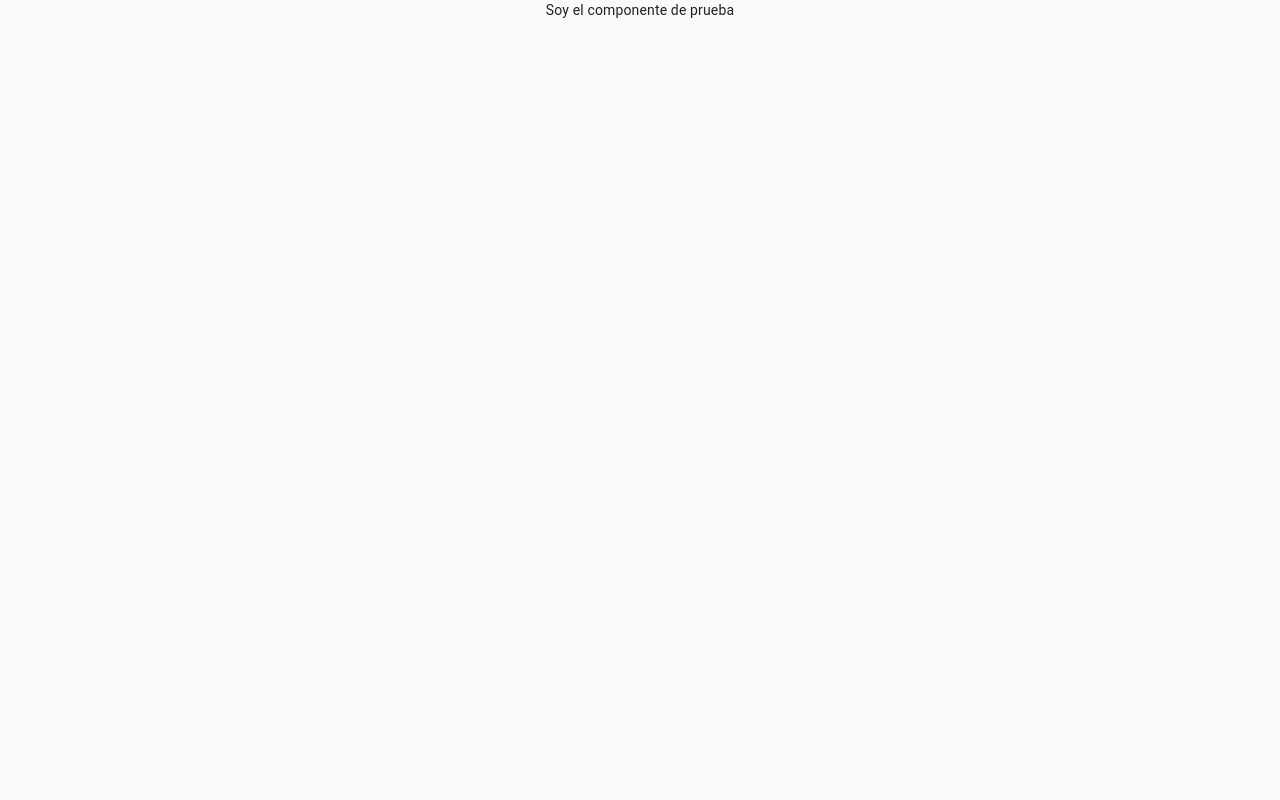
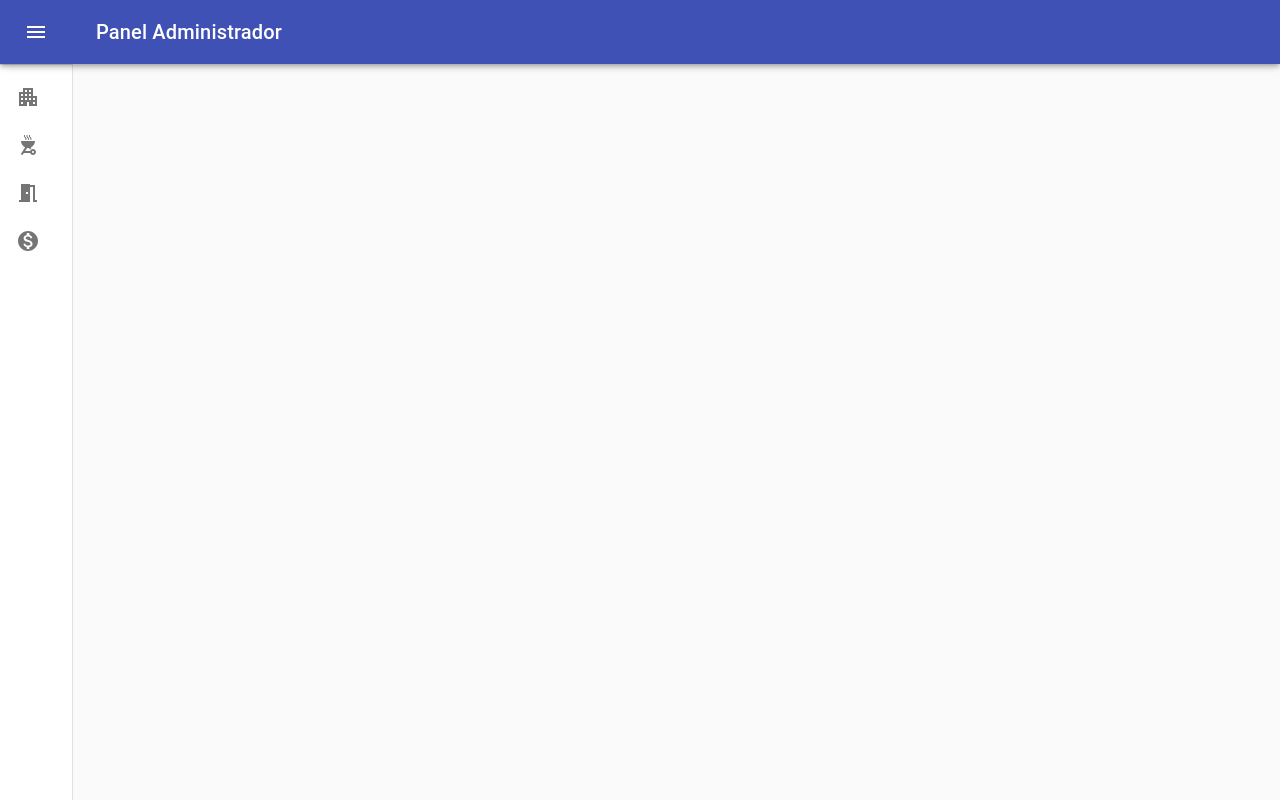
Before and after one commit to Drivello/EDICOM, a React (Create React App) app in the folder client/: page / in a window 1280 px wide. Built offline with nearby package versions, Linux system fonts and the light colour scheme.

Commit message:
sidebar structure with material ui

```diff
--- a/client/package.json
+++ b/client/package.json
@@ -17,6 +17,7 @@
     "react-scripts": "4.0.3",
     "redux": "^4.1.0",
     "redux-thunk": "^2.3.0",
+    "save": "^2.4.0",
     "web-vitals": "^1.1.2"
   },
   "scripts": {
--- a/client/src/components/Home/Home.js
+++ b/client/src/components/Home/Home.js
@@ -1,9 +1,11 @@
-import React from 'react'
+import React from 'react';
+import Sidebar from '../Sidebar/Sidebar';
 
 const Home = () => {
     return (
         <div>
             Soy el componente de prueba
+            <Sidebar></Sidebar>
         </div>
     )
 }
--- a/client/src/components/Sidebar/Sidebar.jsx
+++ b/client/src/components/Sidebar/Sidebar.jsx
@@ -1,11 +1,169 @@
 import React from 'react';
+import clsx from 'clsx';
+import { makeStyles, useTheme } from '@material-ui/core/styles';
+import Drawer from '@material-ui/core/Drawer';
+import AppBar from '@material-ui/core/AppBar';
+import Toolbar from '@material-ui/core/Toolbar';
+import List from '@material-ui/core/List';
+import CssBaseline from '@material-ui/core/CssBaseline';
+import Typography from '@material-ui/core/Typography';
+import Divider from '@material-ui/core/Divider';
+import IconButton from '@material-ui/core/IconButton';
+import MenuIcon from '@material-ui/icons/Menu';
+import ChevronLeftIcon from '@material-ui/icons/ChevronLeft';
+import ChevronRightIcon from '@material-ui/icons/ChevronRight';
+import ListItem from '@material-ui/core/ListItem';
+import ListItemIcon from '@material-ui/core/ListItemIcon';
+import ListItemText from '@material-ui/core/ListItemText';
+import ApartmentIcon from '@material-ui/icons/Apartment';
+import OutdoorGrillIcon from '@material-ui/icons/OutdoorGrill';
+import MeetingRoomIcon from '@material-ui/icons/MeetingRoom';
+import MonetizationOnIcon from '@material-ui/icons/MonetizationOn';
 
-function Sidebar() {
-    return (
-        <div>
-            This is the sidebar.
+const drawerWidth = 240;
+
+const useStyles = makeStyles((theme) => ({
+  root: {
+    display: 'flex',
+  },
+  appBar: {
+    zIndex: theme.zIndex.drawer + 1,
+    transition: theme.transitions.create(['width', 'margin'], {
+      easing: theme.transitions.easing.sharp,
+      duration: theme.transitions.duration.leavingScreen,
+    }),
+  },
+  appBarShift: {
+    marginLeft: drawerWidth,
+    width: `calc(100% - ${drawerWidth}px)`,
+    transition: theme.transitions.create(['width', 'margin'], {
+      easing: theme.transitions.easing.sharp,
+      duration: theme.transitions.duration.enteringScreen,
+    }),
+  },
+  menuButton: {
+    marginRight: 36,
+  },
+  hide: {
+    display: 'none',
+  },
+  drawer: {
+    width: drawerWidth,
+    flexShrink: 0,
+    whiteSpace: 'nowrap',
+  },
+  drawerOpen: {
+    width: drawerWidth,
+    transition: theme.transitions.create('width', {
+      easing: theme.transitions.easing.sharp,
+      duration: theme.transitions.duration.enteringScreen,
+    }),
+  },
+  drawerClose: {
+    transition: theme.transitions.create('width', {
+      easing: theme.transitions.easing.sharp,
+      duration: theme.transitions.duration.leavingScreen,
+    }),
+    overflowX: 'hidden',
+    width: theme.spacing(7) + 1,
+    [theme.breakpoints.up('sm')]: {
+      width: theme.spacing(9) + 1,
+    },
+  },
+  toolbar: {
+    display: 'flex',
+    alignItems: 'center',
+    justifyContent: 'flex-end',
+    padding: theme.spacing(0, 1),
+    // necessary for content to be below app bar
+    ...theme.mixins.toolbar,
+  },
+  content: {
+    flexGrow: 1,
+    padding: theme.spacing(3),
+  },
+}));
+
+export default function Sidebar() {
+  const classes = useStyles();
+  const theme = useTheme();
+  const [open, setOpen] = React.useState(false);
+
+  const handleDrawerOpen = () => {
+    setOpen(true);
+  };
+
+  const handleDrawerClose = () => {
+    setOpen(false);
+  };
+
+  return (
+    <div className={classes.root}>
+      <CssBaseline />
+      <AppBar
+        position="fixed"
+        className={clsx(classes.appBar, {
+          [classes.appBarShift]: open,
+        })}
+      >
+        <Toolbar>
+          <IconButton
+            color="inherit"
+            aria-label="open drawer"
+            onClick={handleDrawerOpen}
+            edge="start"
+            className={clsx(classes.menuButton, {
+              [classes.hide]: open,
+            })}
+          >
+            <MenuIcon />
+          </IconButton>
+          <Typography variant="h6" noWrap>
+            Panel Administrador
+          </Typography>
+        </Toolbar>
+      </AppBar>
+      <Drawer
+        variant="permanent"
+        className={clsx(classes.drawer, {
+          [classes.drawerOpen]: open,
+          [classes.drawerClose]: !open,
+        })}
+        classes={{
+          paper: clsx({
+            [classes.drawerOpen]: open,
+            [classes.drawerClose]: !open,
+          }),
+        }}
+      >
+        <div className={classes.toolbar}>
+          <IconButton onClick={handleDrawerClose}>
+            {theme.direction === 'rtl' ? <ChevronRightIcon /> : <ChevronLeftIcon />}
+          </IconButton>
         </div>
-    );
+        <Divider />
+        <List>
+          <ListItem button key={'Edificios'}>
+          <ListItemIcon><ApartmentIcon/></ListItemIcon>
+          <ListItemText primary={'Edificios'} />
+          </ListItem>
+          <ListItem button key={'Amenities'}>
+          <ListItemIcon><OutdoorGrillIcon/></ListItemIcon>
+          <ListItemText primary={'Amenities'} />
+          </ListItem>
+          <ListItem button key={'Departamentos'}>
+          <ListItemIcon><MeetingRoomIcon/></ListItemIcon>
+          <ListItemText primary={'Departamentos'} />
+          </ListItem>
+          <ListItem button key={'Gastos'}>
+          <ListItemIcon><MonetizationOnIcon/></ListItemIcon>
+          <ListItemText primary={'Gastos'} />
+          </ListItem>
+        </List>
+      </Drawer>
+      <main className={classes.content}>
+        <div className={classes.toolbar} />
+      </main>
+    </div>
+  );
 }
-
-export default Sidebar;
```
